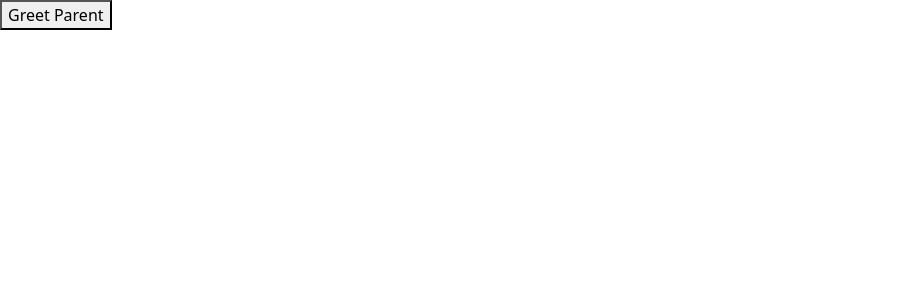
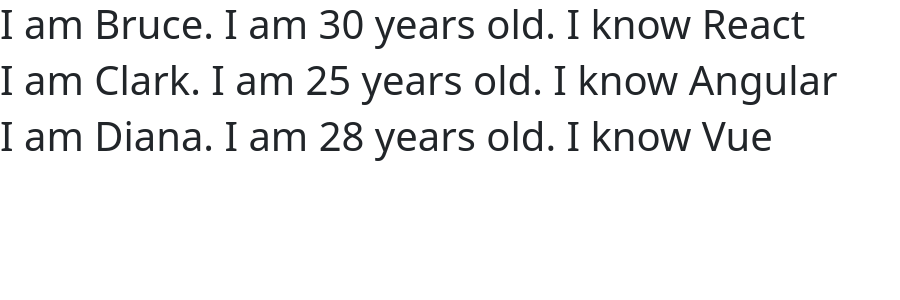
Before and after one commit to codewithghani/react-fundamentals, a React (Vite) app: page / in a window 1280 px wide. Shown: the top 300 px of the page, without its empty margins (0-900 px from the left). Built offline with nearby package versions, Linux system fonts and the light colour scheme.

Commit message:
creating list with map method

```diff
--- a/src/App.tsx
+++ b/src/App.tsx
@@ -1,10 +1,11 @@
 import "./App.css";
-import ParentComponent from "./components/ParentComponent";
+import NameList from "./components/NameList";
+// import ParentComponent from "./components/ParentComponent";
 
 function App() {
   return (
     <div>
-      <ParentComponent />
+      <NameList />
     </div>
   );
 }
--- /dev/null
+++ b/src/components/NameList.tsx
@@ -0,0 +1,28 @@
+import Person from "./Person";
+
+function NameList() {
+  const persons = [
+    {
+      id: 1,
+      name: "Bruce",
+      age: 30,
+      skill: "React",
+    },
+    {
+      id: 2,
+      name: "Clark",
+      age: 25,
+      skill: "Angular",
+    },
+    {
+      id: 3,
+      name: "Diana",
+      age: 28,
+      skill: "Vue",
+    },
+  ];
+  const nameList = persons.map((person) => <Person person={person} />);
+  return <div>{nameList}</div>;
+}
+
+export default NameList;
--- /dev/null
+++ b/src/components/Person.tsx
@@ -0,0 +1,11 @@
+function Person({ person }) {
+  return (
+    <div>
+      <h1>
+        I am {person.name}. I am {person.age} years old. I know {person.skill}
+      </h1>
+    </div>
+  );
+}
+
+export default Person;
```
